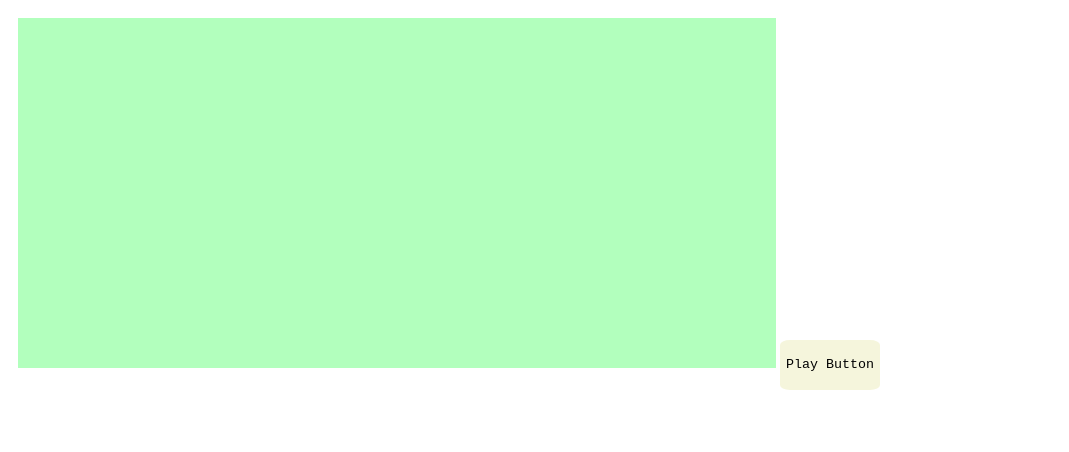
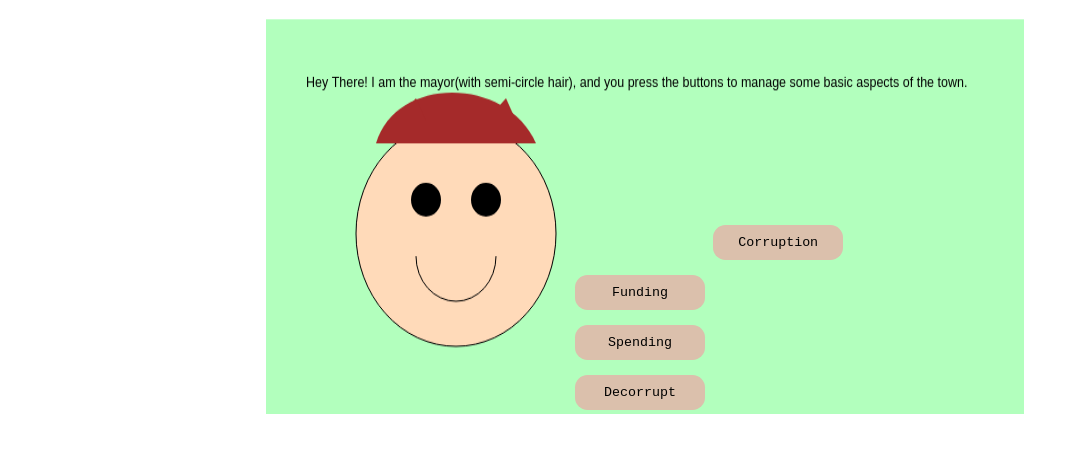
Before and after one commit to IEYT/Mayor-Rush, a plain HTML site: page index.html in a window 1280 px wide. Both pictures are taken after a click on the button "Play Button". Shown: the whole page, without its empty margins (0-1069 px from the left). Drawn offline with Linux system fonts and the light colour scheme.

Commit message:
just a lot

```diff
--- a/game.js
+++ b/game.js
@@ -1,5 +1,73 @@
 const canvas = document.getElementById("canvas");
+const playbutton = document.getElementById("buttonPlay");
 const ctx = canvas.getContext("2d");
+const corrupt = document.getElementById("Corruption");
+let corruption = 0;
 
 ctx.fillStyle = "#B2FFBD";
 ctx.fillRect(10, 10, 758, 350);
+
+playbutton.addEventListener("mousedown", function (event) {
+  this.remove();
+  ctx.beginPath();
+  ctx.arc(200, 200, 100, 0, Math.PI * 2);
+  ctx.fillStyle = "peachpuff";
+  ctx.fill();
+  ctx.stroke();
+
+  ctx.beginPath();
+  ctx.arc(170, 170, 15, 0, Math.PI * 2);
+  ctx.arc(230, 170, 15, 0, Math.PI * 2);
+  ctx.fillStyle = "black";
+  ctx.fill();
+
+  ctx.beginPath();
+  ctx.arc(200, 220, 40, 0, Math.PI);
+  ctx.stroke();
+  ctx.beginPath();
+  ctx.moveTo(120, 120); // Left side of hairline
+  ctx.bezierCurveTo(140, 60, 250, 60, 280, 120); // Wavy hair curve
+  ctx.lineTo(120, 120); // Close the shape
+  ctx.fillStyle = "brown";
+  ctx.fill();
+
+  // **Extra Hair Strands for Layering**
+  ctx.beginPath();
+  ctx.moveTo(140, 100);
+  ctx.lineTo(160, 80); // Left small spike
+  ctx.lineTo(170, 100);
+  ctx.fill();
+
+  ctx.beginPath();
+  ctx.moveTo(230, 100);
+  ctx.lineTo(250, 80); // Right small spike
+  ctx.lineTo(260, 100);
+  ctx.fill();
+
+  ctx.font = "12.5px Arial";
+  ctx.fillStyle = "black";
+  ctx.fillText(
+    "Hey There! I am the mayor(with semi-circle hair), and you press the buttons to manage some basic aspects of the town.",
+    50,
+    70
+  );
+});
+
+function checkcorrupt() {
+  if (corruption > 3) {
+    document.getElementById("scene").innerText =
+      "You... Are Very Corrupt, and shall be expelled.";
+    imgGameover = document.createElement("img");
+    imgGameover.src = "Gameover.svg";
+    document.body.appendChild(imgGameover);
+  }
+}
+
+corrupt.addEventListener("mousedown", function (event) {
+  corruption += 1;
+  console.log(corruption);
+  checkcorrupt();
+});
+
+console.log("Viewport width:", window.innerWidth);
+console.log("Viewport height:", window.innerHeight);
--- a/index.css
+++ b/index.css
@@ -1,10 +1,79 @@
 #buttonPlay {
-  width: 100px;
-  height: 50px;
-  background: beige;
+  position: absolute;
+  width: 10.15vw;
+  height: 2.75vw;
+  top: 13.67vw;
+  left: 97.67vh;
+  transform: translate(-50%, -50%);
+  background: #dbdbac;
   background-size: cover;
   border: none;
   cursor: pointer;
   font-family: "Courier New", Courier, monospace;
-  border-radius: 10%;
+  border-radius: 12.5px;
 }
+
+#canvas {
+  width: 60vw;
+  height: 31.75vw;
+}
+.container {
+  display: flex;
+  position: relative;
+  justify-content: center;
+  align-items: center;
+}
+
+#Corruption {
+  position: absolute;
+  width: 10.15vw;
+  height: 2.75vw;
+  top: 17.58vw;
+  left: 89.15vh;
+  background: #dbc0ac;
+  background-size: cover;
+  border: none;
+  cursor: pointer;
+  font-family: "Courier New", Courier, monospace;
+  border-radius: 12.5px;
+}
+
+#Funding {
+  position: absolute;
+  width: 10.15vw;
+  height: 2.75vw;
+  top: 275px;
+  left: 575px;
+  background: #dbc0ac;
+  background-size: cover;
+  border: none;
+  cursor: pointer;
+  font-family: "Courier New", Courier, monospace;
+  border-radius: 12.5px;
+}
+#Spending {
+  position: absolute;
+  width: 10.15vw;
+  height: 2.75vw;
+  top: 325px;
+  left: 575px;
+  background: #dbc0ac;
+  background-size: cover;
+  border: none;
+  cursor: pointer;
+  font-family: "Courier New", Courier, monospace;
+  border-radius: 12.5px;
+}
+#Decorrupt {
+  position: absolute;
+  width: 10.15vw;
+  height: 2.75vw;
+  top: 375px;
+  left: 575px;
+  background: #dbc0ac;
+  background-size: cover;
+  border: none;
+  cursor: pointer;
+  font-family: "Courier New", Courier, monospace;
+  border-radius: 12.5px;
+}
--- a/index.html
+++ b/index.html
@@ -7,9 +7,16 @@
   </head>
 
   <body>
-    <canvas id="canvas" width="768" height="360"></canvas>
+    <div class="container">
+      <canvas id="canvas" width="768" height="360"></canvas>
+      <button id="buttonPlay">Play Button</button>
+    </div>
+    <button id="Corruption">Corruption</button>
+    <button id="Funding">Funding</button>
+    <button id="Spending">Spending</button>
+    <button id="Decorrupt">Decorrupt</button>
     <link href="index.css" rel="stylesheet" />
+    <h4 id="scene"></h4>
     <script src="game.js"></script>
-    <button id="buttonPlay">Play Button</button>
   </body>
 </html>
```
Also changed, not shown: Gameover.svg (added), 1 other file.
